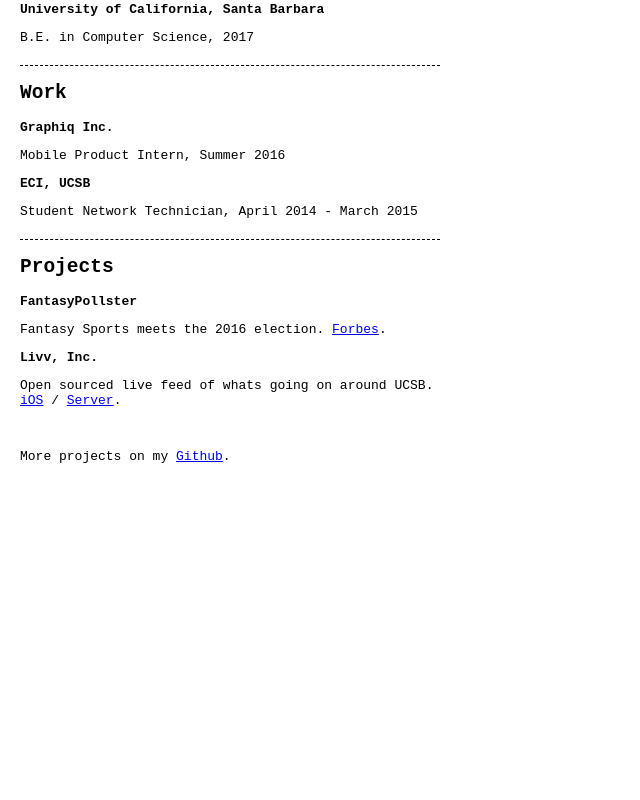
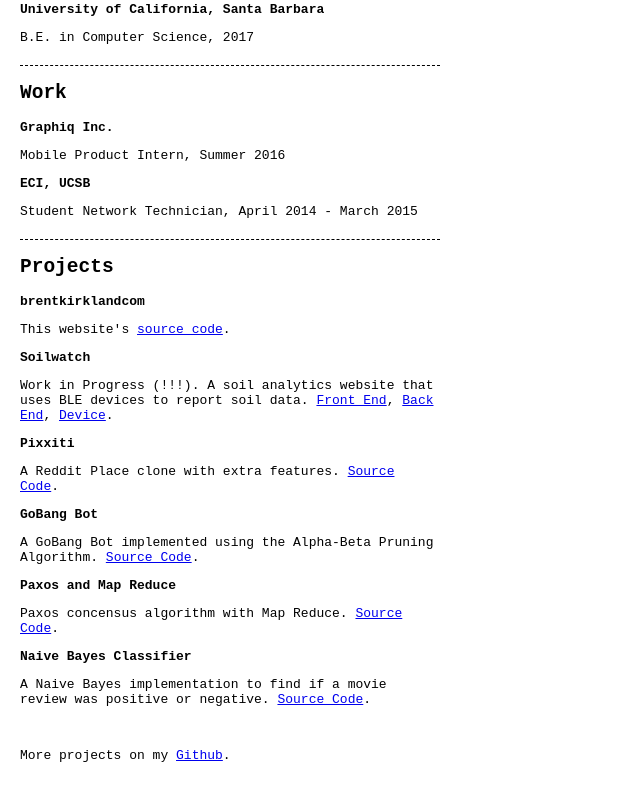
Before and after one commit to brentkirkland/brentkirklandcom, a React (Create React App) app: page / in a window 1280 px wide. Shown: the part 380-1180 px from the top of the page, without its empty margins (0-640 px from the left). Before the commit the page ends 884 px from the top, so only its background shows below. Built offline with nearby package versions, Linux system fonts and the light colour scheme; no server answers.

Commit message:
new projects

```diff
--- a/src/components/Body/index.js
+++ b/src/components/Body/index.js
@@ -12,22 +12,30 @@
         </div>
         <div className='tab'>
           <h2>Education</h2>
-          <p><b>University of California, Santa Barbara</b></p>
+          <span><b>University of California, Santa Barbara</b></span>
           <p>B.E. in Computer Science, 2017</p>
         </div>
         <div className='tab'>
           <h2>Work</h2>
-          <p><b>Graphiq Inc.</b></p>
+          <span><b>Graphiq Inc.</b></span>
           <p>Mobile Product Intern, Summer 2016</p>
-          <p><b>ECI, UCSB</b></p>
+          <span><b>ECI, UCSB</b></span>
           <p>Student Network Technician, April 2014 - March 2015</p>
         </div>
         <div className='tab'>
           <h2>Projects</h2>
-          <p><b>FantasyPollster</b></p>
-          <p>Fantasy Sports meets the 2016 election. <a href='http://www.forbes.com/sites/johngreathouse/2016/03/11/trump-clinton-look-out-this-student-founded-startup-may-pick-the-next-president/#34f1d41e6171'>Forbes</a>.</p>
-          <p><b>Livv, Inc.</b></p>
-          <p>Open sourced live feed of whats going on around UCSB. <a href='https://github.com/brentkirkland/Livv'>iOS</a> / <a href='https://github.com/livvapp/Server'>Server</a>.</p>
+          <span><b>brentkirklandcom</b></span>
+          <p>This website's <a href='https://github.com/brentkirkland/brentkirklandcom'>source code</a>.</p>
+          <span><b>Soilwatch</b></span>
+          <p>Work in Progress (!!!). A soil analytics website that uses BLE devices to report soil data. <a href='https://github.com/brentkirkland/slurp'>Front End</a>, <a href='https://github.com/brentkirkland/slurp-backend'>Back End</a>, <a href='https://github.com/brentkirkland/miflora'>Device</a>.</p>
+          <span><b>Pixxiti</b></span>
+          <p>A Reddit Place clone with extra features. <a href='https://github.com/brentkirkland/pixxiti'>Source Code</a>.</p>
+          <span><b>GoBang Bot</b></span>
+          <p>A GoBang Bot implemented using the Alpha-Beta Pruning Algorithm. <a href='https://github.com/brentkirkland/gobang-bot'>Source Code</a>.</p>
+          <span><b>Paxos and Map Reduce</b></span>
+          <p>Paxos concensus algorithm with Map Reduce. <a href='https://github.com/brentkirkland/paxos-map-reduce'>Source Code</a>.</p>
+          <span><b>Naive Bayes Classifier</b></span>
+          <p>A Naive Bayes implementation to find if a movie review was positive or negative. <a href='https://github.com/brentkirkland/naive-bayes-classifier'>Source Code</a>.</p>
           <br />
           <p>More projects on my <a href='https://github.com/brentkirkland'>Github</a>.</p>
         </div>
```
